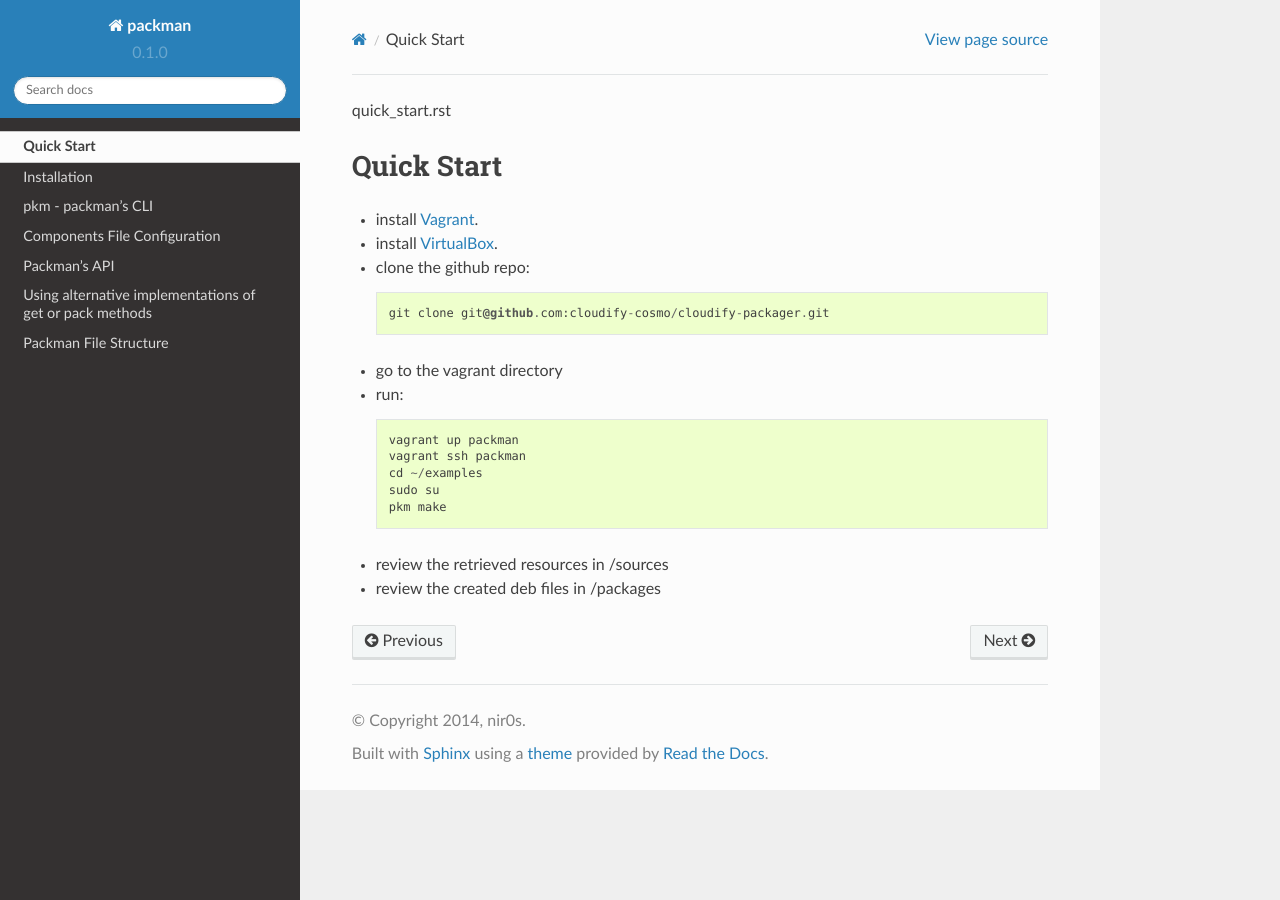
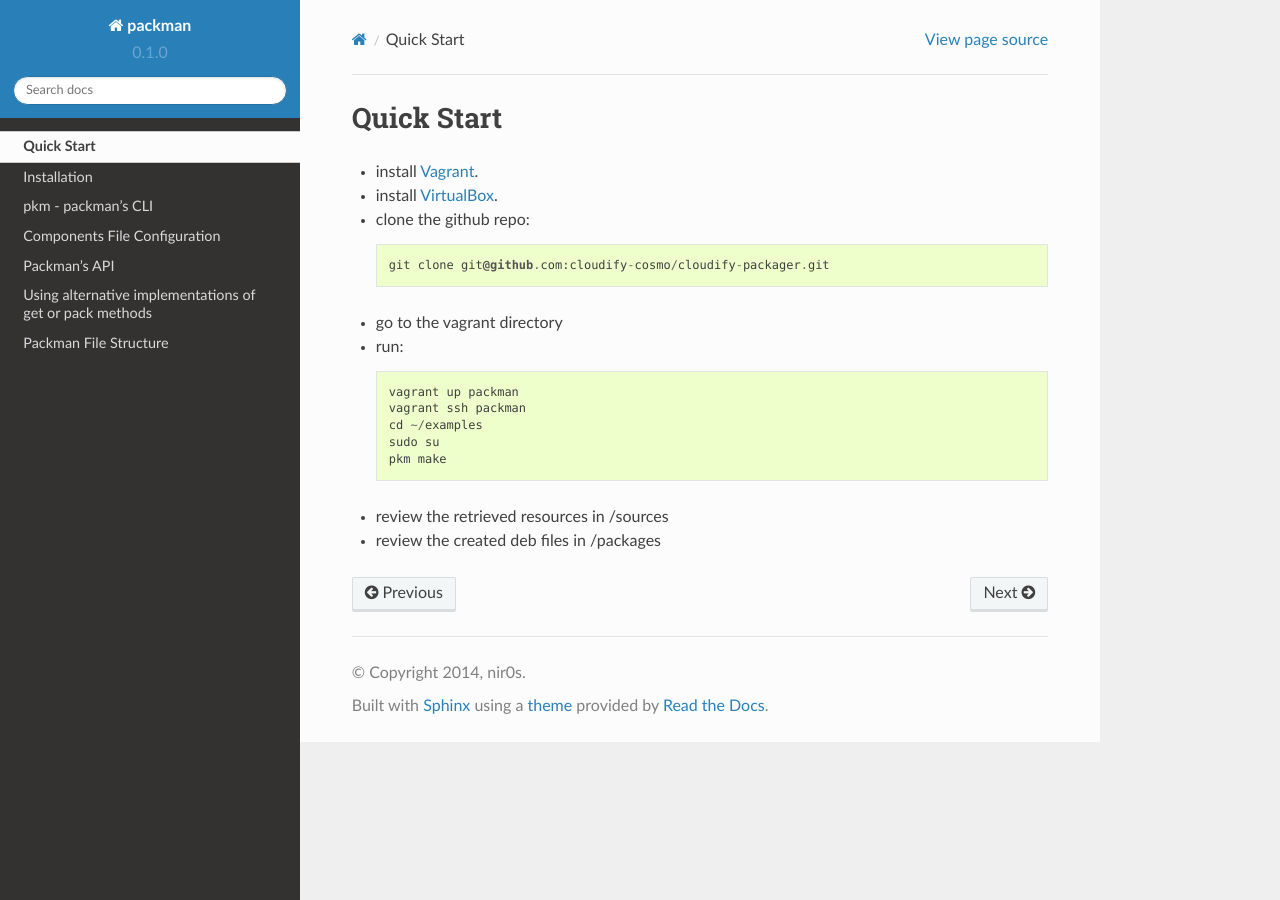
Before and after one commit to cloudify-cosmo/packman, a Sphinx documentation site: the page built from docs/quick_start.rst, in a window 1280 px wide. Built offline with Sphinx 7.4.7 and the Read the Docs theme 2.0.0, drawn with Linux system fonts in a browser that asks for light colours; the version number is read from the project's files by our own code.

Commit message:
continuing the documentation process

```diff
--- a/docs/quick_start.rst
+++ b/docs/quick_start.rst
@@ -1,5 +1,3 @@
-quick_start.rst
-
 ============
 Quick Start
 ============
```
Also changed, not shown: 6 other files.
